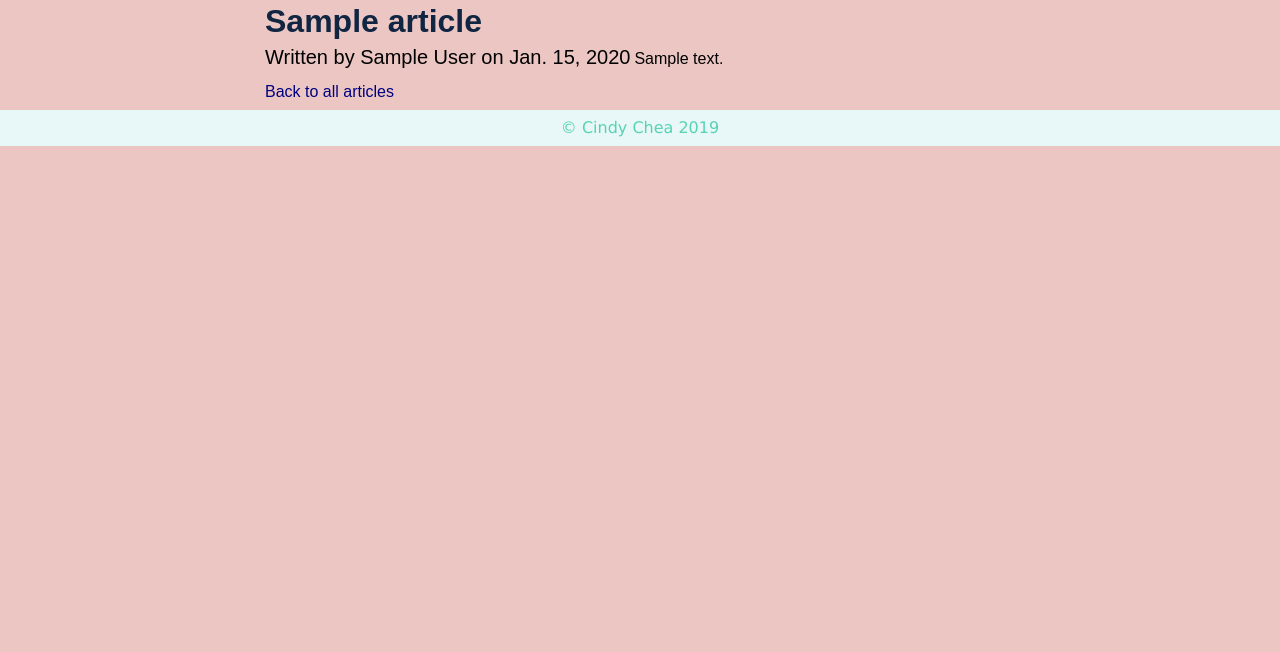
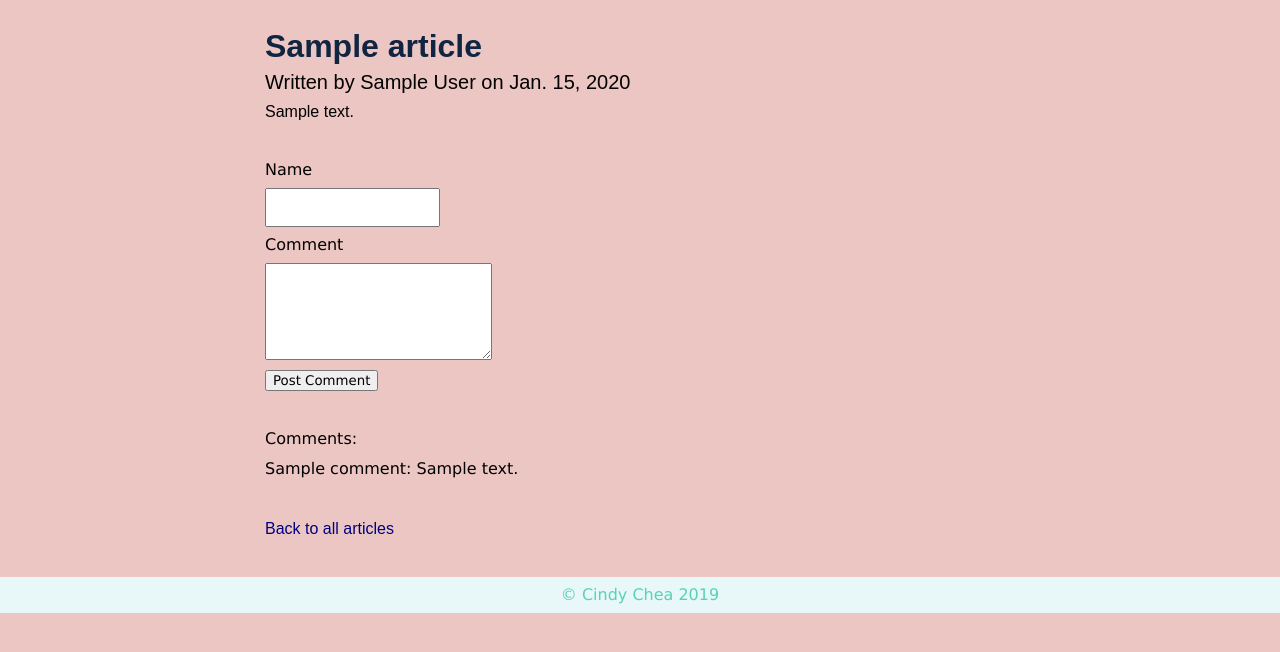
Before and after one commit to cindychea/django_blog, a Django app: page /article/1 in a window 1280 px wide. Shown: the part 104-756 px from the top of the page. Run offline with Django 3.2, Linux system fonts and the light colour scheme; tables that the repository leaves empty hold one stand-in row (values such as "Sample post"); some libraries are stand-ins or nearby versions.

Commit message:
added comment functionality to blog

```diff
--- a/blog/admin.py
+++ b/blog/admin.py
@@ -1,5 +1,6 @@
 from django.contrib import admin
-from blog.models import Article, Topic
+from blog.models import Article, Topic, Comment
 
 admin.site.register(Article)
 admin.site.register(Topic)
+admin.site.register(Comment)
--- a/blog/models.py
+++ b/blog/models.py
@@ -16,3 +16,12 @@ class Topic(models.Model):
 
     def __str__(self):
         return f'{self.name}'
+
+class Comment(models.Model):
+    name = models.CharField(max_length=255)
+    created_at = models.DateTimeField(auto_now_add=True)
+    message = models.TextField()
+    article = models.ForeignKey(Article, on_delete=models.CASCADE, related_name='comments')
+
+    def __str__(self):
+        return f'{self.message}'
--- a/blog/static/css/main.css
+++ b/blog/static/css/main.css
@@ -12,6 +12,10 @@ html {
 
     padding: 20px;
     text-align: center;
+}
+.title a {
+    text-decoration: none;
+    color: #57d3b4;
 }
 main {
     background-color: #ebc6c3;
@@ -36,13 +40,15 @@ main {
     padding: 5px 0px;
 }
 .body {
-    display:inline-block;
     font-family: Arial, Helvetica, sans-serif;
     font-size: 1em;
     color: black;
     padding: 5px 0px;
     line-height: 1.25em;
     text-align: justify;
+}
+article {
+    margin: 25px 0;
 }
 .topic {
     display:inline-block;
@@ -52,13 +58,33 @@ main {
     padding: 5px 0px;
     font-weight: bold;
 }
+.form-title, .form-input {
+    display: block;
+    font-family: 'Lucida Sans', 'Lucida Sans Regular', 'Lucida Grande', 'Lucida Sans Unicode', Geneva, Verdana, sans-serif;
+    padding: 10px 0px;
+}
+.submit {
+    display: block;
+    font-family: 'Lucida Sans', 'Lucida Sans Regular', 'Lucida Grande', 'Lucida Sans Unicode', Geneva, Verdana, sans-serif;
+    margin: 10px 0px;
+}
+.comment-title {
+    font-family: 'Lucida Sans', 'Lucida Sans Regular', 'Lucida Grande', 'Lucida Sans Unicode', Geneva, Verdana, sans-serif;
+    font-size: 1em;
+    margin: 40px 0 10px;
+}
+.comments {
+    font-family: 'Lucida Sans', 'Lucida Sans Regular', 'Lucida Grande', 'Lucida Sans Unicode', Geneva, Verdana, sans-serif;
+    font-size: 1em;
+    line-height: 1.5em;
+}
 .back {
     display:block;
     font-family: Arial, Helvetica, sans-serif;
     font-size: 1em;
     color: navy;
     text-decoration: none;
-    padding: 10px 0px;
+    padding: 40px 0px;
 }
 footer {
     font-family: 'Lucida Sans', 'Lucida Sans Regular', 'Lucida Grande', 'Lucida Sans Unicode', Geneva, Verdana, sans-serif;
--- a/blog/templates/article_page.html
+++ b/blog/templates/article_page.html
@@ -1,10 +1,27 @@
 {% extends 'base.html' %}
 {% block content %}
-
-    <h1 class="article_title">{{ article.title }}</h1>
-
-    <h3 class="publish">Written by {{ article.author }} on {{ article.published_date }}</h3>
-    <p class="body">{{ article.body }}</p>
+    <article>
+        <h1 class="article_title">{{ article.title }}</h1>
+        <h3 class="publish">Written by {{ article.author }} on {{ article.published_date }}</h3>
+        <p class="body">{{ article.body }}</p>
+    </article>
+    <form action="{% url 'create_comment' %}" method="post">
+        {% csrf_token %}
+        <input type="hidden" name="article" value="{{  article.pk }}">
+        <label class="form-title" for="name">Name</label>
+        <input class="form-input" id="name" type="text" name="name">
+        <label class="form-title" for="message">Comment</label>
+        <textarea class="form-input" id="message" name="message" cols="30" rows="5"></textarea>
+        <button class="submit" type="submit">
+            <span>Post Comment</span>
+        </button>
+    </form>
+    <h5 class="comment-title">Comments:</h5>
+    <ul class="comments">
+        {% for comment in article.comments.all %}
+        <li>{{ comment.name }}: {{ comment }}</li>
+        {% endfor %}
+    </ul>
 
     <a class="back" href="{% url 'home' %}">Back to all articles</a>
 
--- a/blog/templates/base.html
+++ b/blog/templates/base.html
@@ -11,7 +11,7 @@
 </head>
 <body>
     <header>
-        <h1 class="title">DJANGO and Things</h1>
+        <h1 class="title"><a href="{% url 'home' %}">DJANGO and Things</a></h1>
     </header>
     <main>
         {% block content %}
--- a/blog/urls.py
+++ b/blog/urls.py
@@ -13,7 +13,7 @@ Including another URLconf
     1. Import the include() function: from django.urls import include, path
     2. Add a URL to urlpatterns:  path('blog/', include('blog.urls'))
 """
-from blog.views import root, home_page, article_page
+from blog.views import root, home_page, article_page, create_comment
 from django.urls import path
 from django.contrib import admin
 
@@ -21,5 +21,6 @@ urlpatterns = [
     path('', root),
     path('home/', home_page, name='home'),
     path('admin/', admin.site.urls),
-    path('article/<int:id>', article_page, name='article_page')
+    path('article/<int:id>', article_page, name='article_page'),
+    path('comments/new', create_comment, name='create_comment')
 ]
--- a/blog/views.py
+++ b/blog/views.py
@@ -1,7 +1,8 @@
 from django.http import HttpResponse, HttpResponseRedirect
-from django.shortcuts import render
+from django.shortcuts import render, redirect
 from datetime import date
-from blog.models import Article, Topic
+from django.views.decorators.http import require_http_methods
+from blog.models import Article, Topic, Comment
 
 def root(request):
     return HttpResponseRedirect('home')
@@ -23,3 +24,12 @@ def article_page(request, id):
     }
     response = render(request, 'article_page.html', context)
     return HttpResponse(response)
+
+@require_http_methods(['POST'])
+def create_comment(request):
+    user_name = request.POST['name']
+    user_message = request.POST['message']
+    article_id = request.POST['article']
+    article = Article.objects.get(id=article_id)
+    Comment.objects.create(name=user_name, article=article, message=user_message)
+    return redirect('article_page', id=article_id)
```
Also changed, not shown: blog/migrations/0004_comment.py (added).
